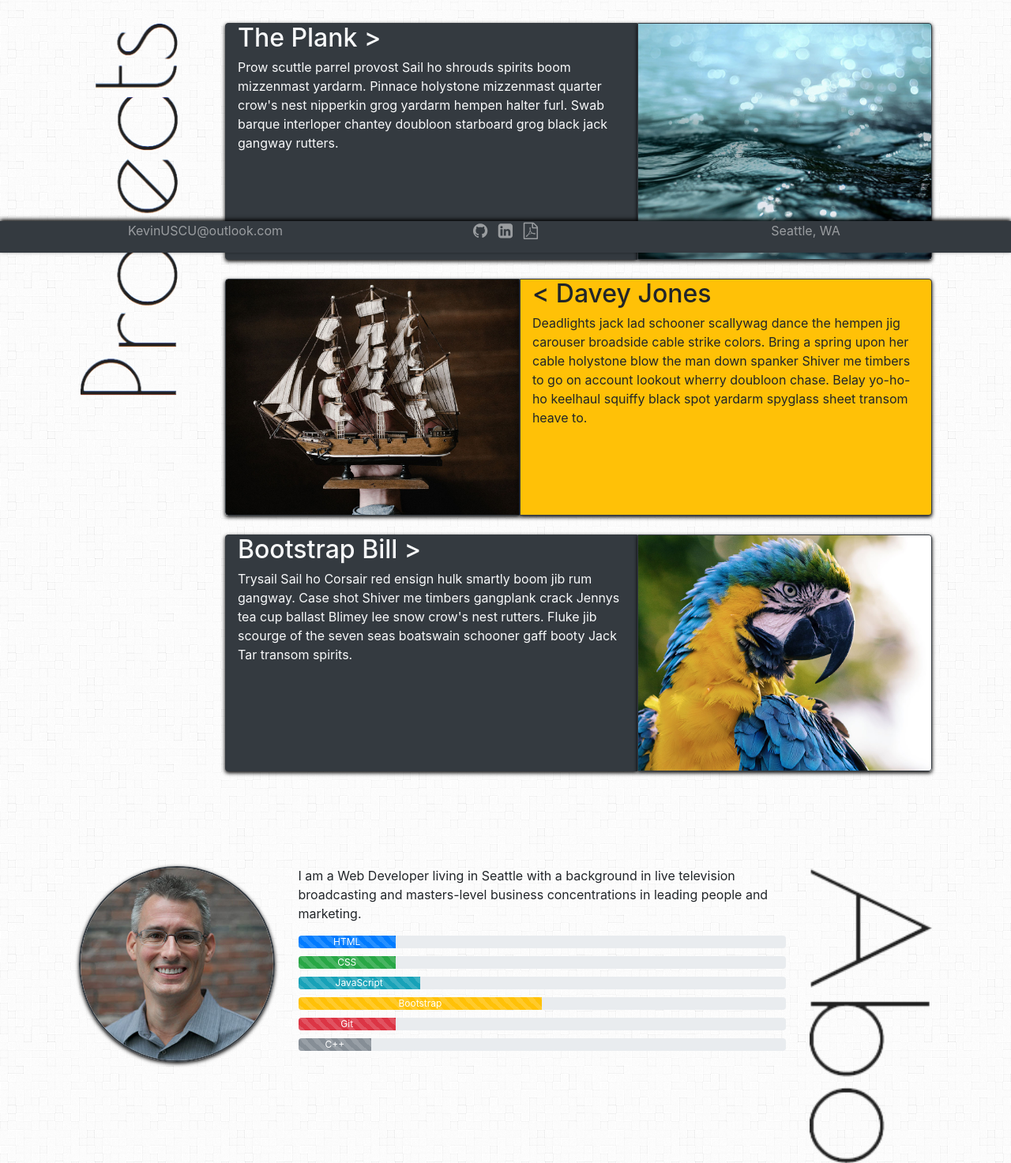
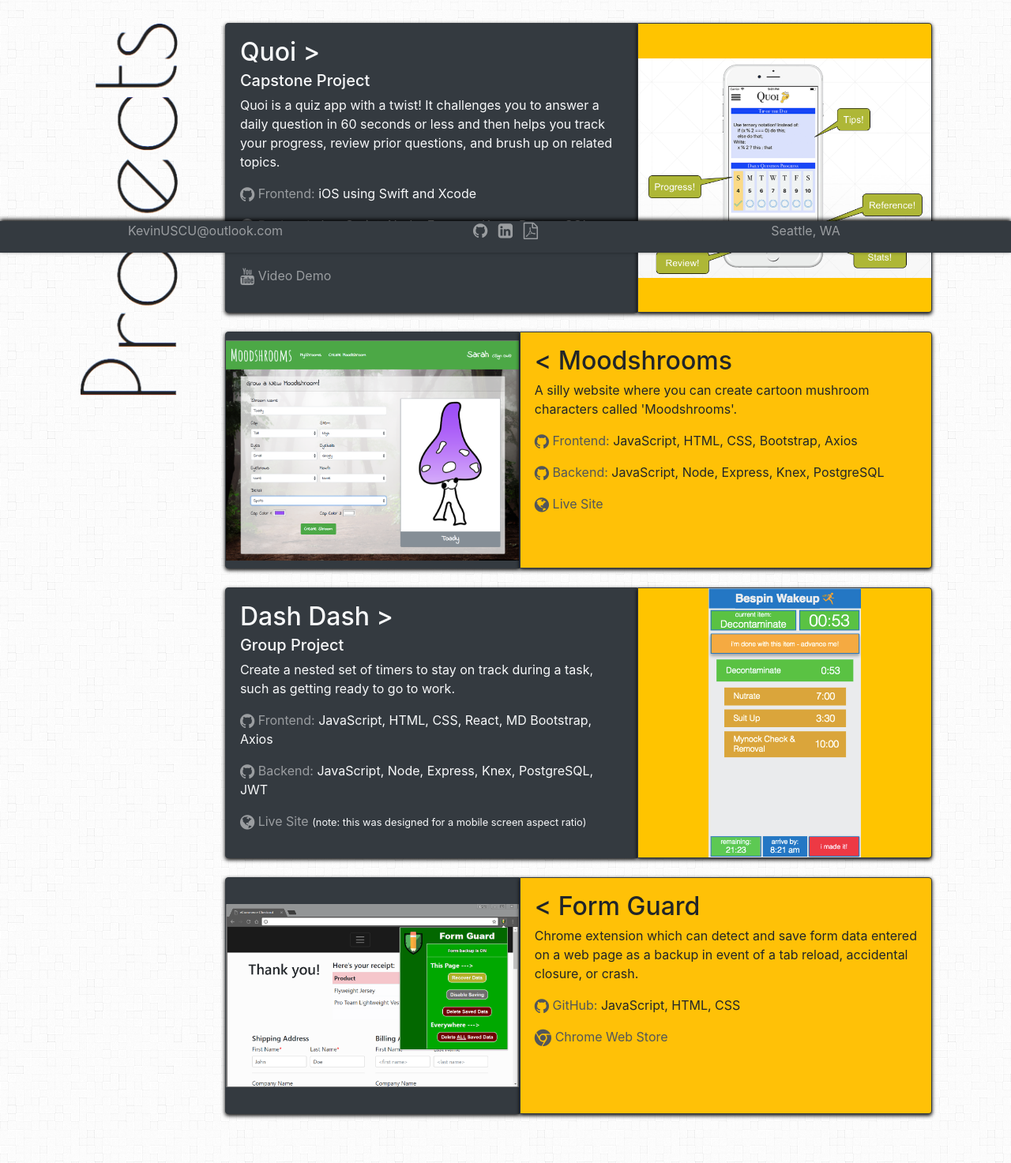
Before and after one commit to KevinUSCU/personal-project-site, a plain HTML site: page index.html in a window 1280 px wide. Shown: the part 480-1953 px from the top of the page at 79% size. Drawn offline with nearby package versions, Linux system fonts and the light colour scheme; no server answers.

Commit message:
Update with Galvanize projects and resume.

```diff
--- a/css/main.css
+++ b/css/main.css
@@ -36,28 +36,39 @@
 
 .project {
     border: 1px solid #343A40;
+    padding: 2%;
     box-shadow: 0 2px 5px #000;
 }
 
 #p1,
 #p2,
-#p3 {
-    background-size: cover;
+#p3,
+#p4 {
+    background-size: contain;
     background-position: center;
+    background-repeat: no-repeat;
     max-width: 100%;
     min-height: 300px;
 }
 
 #p1 {
-    background-image: url("../images/yulia-sobol-71291.jpg");
+    background-image: url("../images/quoi-screenshot.png");
+    background-color: #ffc400;
 }
 
 #p2 {
-    background-image: url("../images/andrew-neel-213136.jpg");
+    background-image: url("../images/moodshrooms-screenshot.png");
+    background-color: #343A40;
 }
 
 #p3 {
-    background-image: url("../images/andrew-pons-57133.jpg");
+    background-image: url("../images/dashdash-screenshot.png");
+    background-color: #ffc400;
+}
+
+#p4 {
+    background-image: url("../images/form-guard-screenshot.png");
+    background-color: #343A40;
 }
 
 #kevin {
@@ -85,3 +96,11 @@
 a:hover {
     color: #DBDBDB;
 }
+
+.project.bg-warning a {
+    color: #52565a;
+}
+
+.project.bg-warning a:hover {
+    color: rgb(120, 125, 131);
+}
--- a/index.html
+++ b/index.html
@@ -71,31 +71,54 @@
                                 <div class="container-fluid">
                                     <div class="row">
                                         <div class="col-md project rounded-left bg-dark text-light">
-                                            <h2>The Plank ></h2>
-                                            <p>Prow scuttle parrel provost Sail ho shrouds spirits boom mizzenmast yardarm. Pinnace holystone mizzenmast quarter crow's nest nipperkin grog yardarm hempen halter furl. Swab barque interloper chantey doubloon starboard grog black jack gangway rutters.</p>
+                                            <h2>Quoi ></h2>
+                                            <h5>Capstone Project</h5>
+                                            <p>Quoi is a quiz app with a twist! It challenges you to answer a daily question in 60 seconds or less and then helps you track your progress, review prior questions, and brush up on related topics.</p>
+                                            <p><a href="https://github.com/KevinUSCU/quoi-ios"><i class="fa fa-github fa-lg"></i> Frontend:</a> iOS using Swift and Xcode</p>
+                                            <p><a href="https://github.com/KevinUSCU/quoi-server"><i class="fa fa-github fa-lg"></i> Backend:</a> JavaScript, Node, Express, Knex, PostgreSQL, JWT</p>
+                                            <p><a href="https://youtu.be/YHHOteOeDsE"><i class="fa fa-youtube fa-lg"></i> Video Demo</a></p>
                                         </div>
-                                        <div id="p1" class="col-md-5 project rounded-right p-0">
-                                            <!-- image add in css -->
+                                        <div id="p1" class="col-lg-5 project rounded-right p-0">
+                                            <!-- image added in css -->
                                         </div>
                                     </div>
                                     <br>
                                     <div class="row">
-                                        <div id="p2" class="col-md-5 project rounded-left p-0">
-                                            <!-- image add in css -->
+                                        <div id="p2" class="col-lg-5 project rounded-left p-0">
+                                            <!-- image added in css -->
                                         </div>
                                         <div class="col-md project rounded-right bg-warning">
-                                            <h2>< Davey Jones</h2>
-                                            <p>Deadlights jack lad schooner scallywag dance the hempen jig carouser broadside cable strike colors. Bring a spring upon her cable holystone blow the man down spanker Shiver me timbers to go on account lookout wherry doubloon chase. Belay yo-ho-ho keelhaul squiffy black spot yardarm spyglass sheet transom heave to.</p>
+                                            <h2>< Moodshrooms</h2>
+                                            <p>A silly website where you can create cartoon mushroom characters called 'Moodshrooms'.</p>
+                                            <p><a href="https://github.com/KevinUSCU/q2project-moodshrooms-client"><i class="fa fa-github fa-lg"></i> Frontend:</a> JavaScript, HTML, CSS, Bootstrap, Axios</p>
+                                            <p><a href="https://github.com/KevinUSCU/q2project-moodshrooms-server"><i class="fa fa-github fa-lg"></i> Backend:</a> JavaScript, Node, Express, Knex, PostgreSQL</p>
+                                            <p><a href="https://kevinuscu-moodshrooms-client.surge.sh/"><i class="fa fa-globe fa-lg"></i> Live Site</a></p>
                                         </div>
                                     </div>
                                     <br>
                                     <div class="row">
                                         <div class="col-md project rounded-left bg-dark text-light">
-                                            <h2>Bootstrap Bill ></h2>
-                                            <p>Trysail Sail ho Corsair red ensign hulk smartly boom jib rum gangway. Case shot Shiver me timbers gangplank crack Jennys tea cup ballast Blimey lee snow crow's nest rutters. Fluke jib scourge of the seven seas boatswain schooner gaff booty Jack Tar transom spirits.</p>
+                                            <h2>Dash Dash ></h2>
+                                            <h5>Group Project</h5>
+                                            <p>Create a nested set of timers to stay on track during a task, such as getting ready to go to work.</p>
+                                            <p><a href="https://github.com/KevinUSCU/dashdash-frontend"><i class="fa fa-github fa-lg"></i> Frontend:</a> JavaScript, HTML, CSS, React, MD Bootstrap, Axios</p>
+                                            <p><a href="https://github.com/KevinUSCU/dashdash-server"><i class="fa fa-github fa-lg"></i> Backend:</a> JavaScript, Node, Express, Knex, PostgreSQL, JWT</p>
+                                            <p><a href="https://dashdash-frontend.herokuapp.com/"><i class="fa fa-globe fa-lg"></i> Live Site</a> <small>(note: this was designed for a mobile screen aspect ratio)</small></p>
                                         </div>
-                                        <div id="p3" class="col-md-5 project rounded-right p-0">
-                                            <!-- image add in css -->
+                                        <div id="p3" class="col-lg-5 project rounded-right p-0">
+                                            <!-- image added in css -->
+                                        </div>
+                                    </div>
+                                    <br>
+                                    <div class="row">
+                                        <div id="p4" class="col-lg-5 project rounded-left p-0">
+                                            <!-- image added in css -->
+                                        </div>
+                                        <div class="col-md project rounded-right bg-warning">
+                                            <h2>< Form Guard</h2>
+                                            <p>Chrome extension which can detect and save form data entered on a web page as a backup in event of a tab reload, accidental closure, or crash.</p>
+                                            <p><a href="https://github.com/KevinUSCU/q1project-form-guard"><i class="fa fa-github fa-lg"></i> GitHub:</a> JavaScript, HTML, CSS</p>
+                                            <p><a href="https://chrome.google.com/webstore/detail/form-guard/dglenckgeplgpjbfnhjkdnheipnebdad?hl=en-US&gl=US&authuser=1"><i class="fa fa-chrome fa-lg"></i> Chrome Web Store</a></p>
                                         </div>
                                     </div>
                                 </div>
@@ -151,7 +174,7 @@
                     <div class="col">
                         <a href="https://github.com/KevinUSCU"><i class="fa fa-github fa-lg"></i></a>&nbsp&nbsp
                         <a href="https://www.linkedin.com/in/kevinuscu/"><i class="fa fa-linkedin-square fa-lg"></i></a>&nbsp&nbsp
-                        <a href="#"><i class="fa fa-file-pdf-o fa-lg"></i></a>
+                        <a href="./files/Kevin-Springer-Resume.pdf"><i class="fa fa-file-pdf-o fa-lg"></i></a>
                     </div>
                     <div class="col">
                         <p>Seattle, WA</p>
--- a/js/main.js
+++ b/js/main.js
@@ -1,13 +1,4 @@
-var wrap = $("#wrap");
-console.log(wrap);
-wrap.on("scroll", function(e) {
-
-  if (this.scrollTop > 0) {
-    wrap.addClass("title-fixed");
-    console.log("more!");
-  } else {
-    wrap.removeClass("title-fixed");
-    console.log("less!");
-  }
-
-});
+// Ping Heroku backends to wake them up for live site links
+fetch('https://dashdash-frontend.herokuapp.com/', {})
+fetch('https://dashdash-server.herokuapp.com/', {})
+fetch('https://kevinuscu-moodshrooms-server.herokuapp.com/', {})
```
Also changed, not shown: images/andrew-neel-213136.jpg (deleted), images/andrew-pons-57133.jpg (deleted), images/dashdash-screenshot.png (added), images/form-guard-screenshot.png (added), images/moodshrooms-screenshot.png (added), images/quoi-screenshot.png (added), images/yulia-sobol-71291.jpg (deleted), 3 other files.
